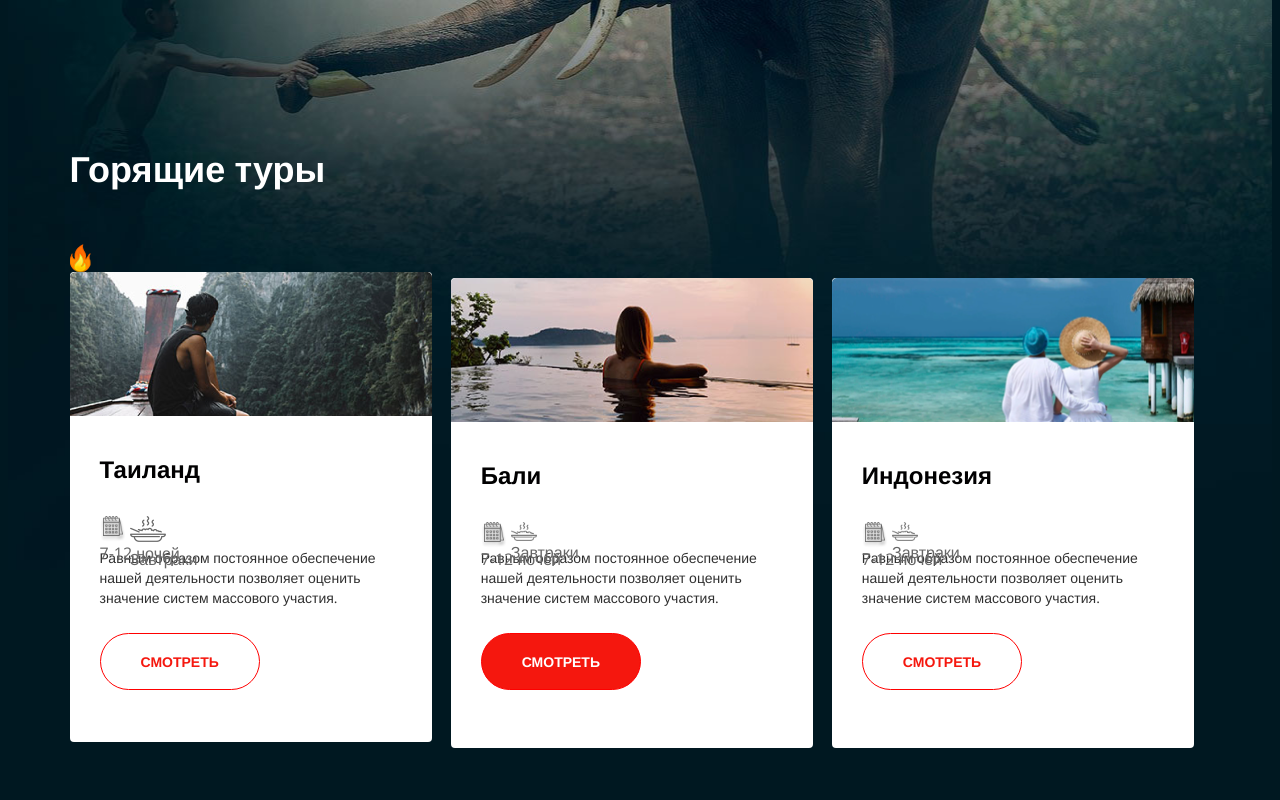
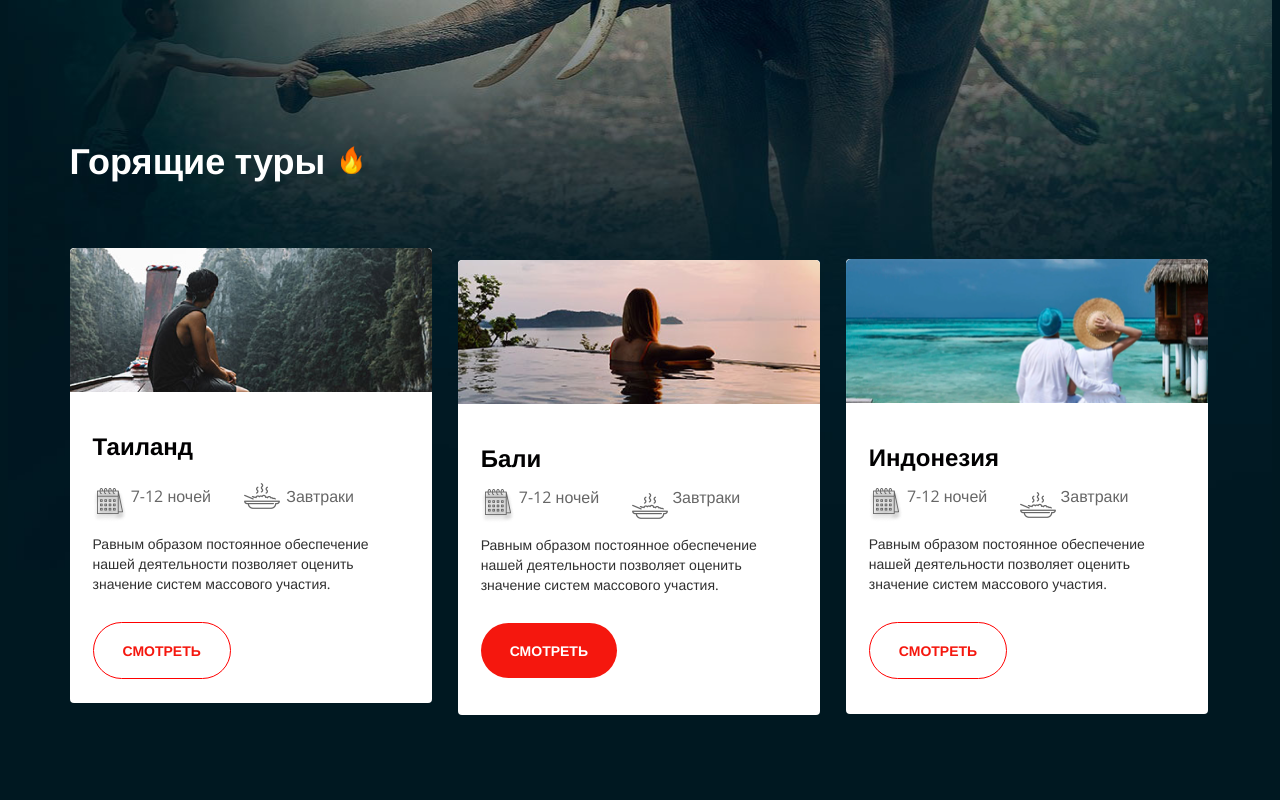
Before and after one commit to badalow/air-asia, a plain HTML site: page index.html in a window 1280 px wide. Shown: the part 640-1440 px from the top of the page. Drawn offline with nearby package versions, Linux system fonts and the light colour scheme.

Commit message:
Add files via upload

```diff
--- a/index.html
+++ b/index.html
@@ -19,8 +19,8 @@
                 <nav class="menu">
                     <ul class="menu__list">
                         <li class="menu__item menu__item_active"><a href="#" class="menu__link">Главная</a></li>
-                        <li class="menu__item menu__item_active"><a href="#" class="menu__link">Услуги</a></li>
-                        <li class="menu__item menu__item_active"><a href="#" class="menu__link">Отзывы</a></li>
+                        <li class="menu__item "><a href="#" class="menu__link">Услуги</a></li>
+                        <li class="menu__item "><a href="#" class="menu__link">Отзывы</a></li>
                     </ul>
                 </nav>
                 <address class="contacts">
--- a/main.css
+++ b/main.css
@@ -52,7 +52,9 @@ h4 {
 .header {
     height: 120px;
     position: relative;
-    margin-bottom: 76px;
+    margin-bottom: 77px;
+    margin-left: 142px;
+    width: 1141px;
 }
 
 .logo {
@@ -123,13 +125,12 @@ h4 {
 }
 
 .hero {
-    margin-bottom: 246px;
+    margin-bottom: 237px;
 }
 
 .hero__text-section {
     width: 515px;
     height: 333px;
-    margin-bottom: 246px;
 }
 
 .hero__title {
@@ -146,9 +147,9 @@ h4 {
 }
 
 .btn {
-    background: #fff;
+    background: transparent;
     border-radius: 35px;
-    padding: 18px 40px;
+    padding: 18px 29px;
     color: #F5170E;
     font-weight: bold;
     font-size: 14px;
@@ -160,7 +161,8 @@ h4 {
 
 .btn--color--red {
     background: #F5170E;
-    color: #fff
+    color: #fff;
+    border: transparent;
 }
 
 .btn:hover {
@@ -173,20 +175,31 @@ h4 {
     margin-bottom: 138px;
 }
 
+.tours__header {
+    display: block;
+}
+
+.tours__list {
+    align-items: middle;
+}
+
 .tours__title {
     font-size: 36px;
     font-weight: bold;
     margin-bottom: 50px;
     display: inline-block;
+    margin-right: 12px;
 }
 
 .tours__item {
-    min-height: 470px;
     background: #fff;
     border-radius: 4px;
     display: inline-block;
-    margin-right: 15px;
+    margin-right: 22px;
     width: 362px;
+    height: 455px;
+    position: relative;
+    top: 12px;
 }
 
 .tours__item:last-child {
@@ -200,55 +213,61 @@ h4 {
 }
 
 .tours__pic {
-    display: block;
+    display: inline;
     max-width: 100%;
 }
 
 .tours__content {
-    padding: 36px 30px;
+    padding: 31px 23px;
     color: #010001;
-    display: inline-block;
+    min-height: 305px;
 }
 
 .tours__subtitle {
     font-size: 24px;
     font-weight: bold;
-    margin-bottom: 30px;
+    margin-bottom: 11px;
 }
 
 .tours__options {
-    display: inline-block;
-    vertical-align: top;
-    width: 115px;
-    margin-right: 21px;
+    vertical-align: middle;
+    width: 338px;
+    margin-bottom: 10px;
 }
 
 .tours__option {
     display: inline-block;
-    vertical-align: top;
-    width: 26px;
+    margin-right: 29px;
 }
 
 .tours .tours__options:last-child {
     margin-right: 0;
 }
 
+.tour__option-icon {
+    display: inline;
+    margin-top: 9px;
+    margin-right: 2px;
+}
+
 .tours__option-icon {
-    display: block;
+    display: inline-block;
     max-width: 100%;
+    vertical-align: middle;
 }
 
 .tours__option-description {
     font-size: 16px;
     color: #666666;
     display: inline-block;
-    position: absolute;
+    vertical-align: middle;
+    margin-bottom: 16px;
 }
 
 .tours__description {
     font-size: 14px;
     color: #303030;
-    margin-bottom: 25px;
+    margin-bottom: 28px;
 }
 
 .ads {
@@ -288,7 +307,7 @@ h4 {
     right: 0;
     bottom: 0;
     padding: 25px 30px;
-    min-height: 140px;
+    min-height: 449px;
 }
 
 .ad__date {
@@ -357,17 +376,18 @@ h4 {
 
 .about-us__img:before {
     content: "";
-    display: block;
-    max-width: 100%;
+    width: 490px;
+    height: 505px;
     background: url(./img/icons/gates.png) center center / cover no-repeat;
 }
 
 .about-us__content {
     background: url(./img/icons/mountains.png);
     padding: 70px 80px;
-    display: block;
-    max-width: 100%;
+    width: 785px;
+    height: 455px;
     margin-left: 355px;
+    margin-top: -405px;
 }
 
 .about-us__title {
```
